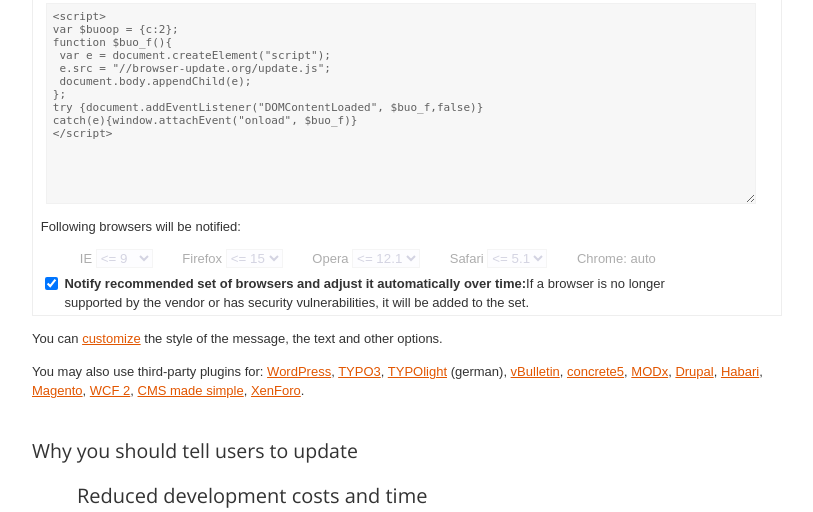
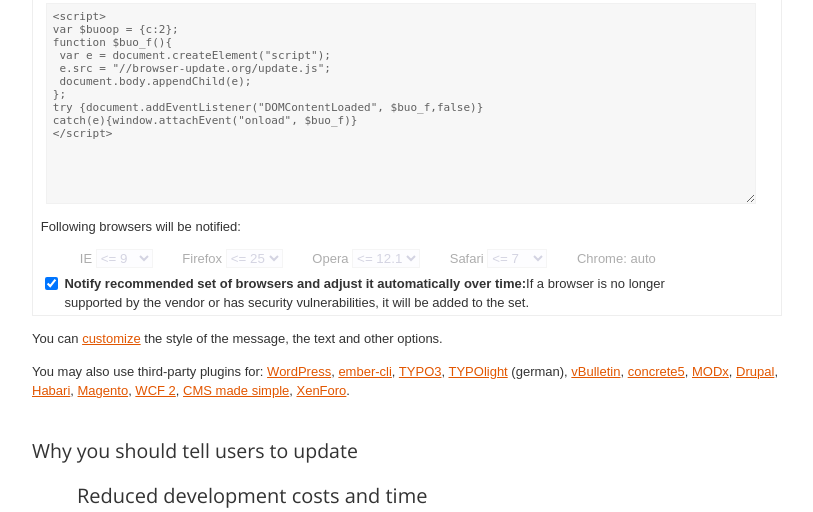
Before and after one commit to browser-update/browser-update, a PHP site: page /index.php in a window 1280 px wide. Shown: the part 1254-1766 px from the top of the page, without its empty margins (233-1046 px from the left). Run offline with PHP 8.4, Linux system fonts and the light colour scheme; data that the repository does not hold is empty; some libraries are stand-ins or nearby versions.

Commit message:
Small changes
* Added link to ember-cli package. Fixes #237
* format numbers on frontpage
* updated verison numbers to reflet script default

```diff
--- a/base.js
+++ b/base.js
@@ -6,9 +6,9 @@
     if (autoupdate.checked) {
         var notify = "";
         setomatdefault('i',2);
-        setomatdefault('f',2);
+        setomatdefault('f',4);
         setomatdefault('o',1);
-        setomatdefault('s',2);
+        setomatdefault('s',4);
         vc.className = "disabled";
     }
     else {
--- a/index.php
+++ b/index.php
@@ -61,12 +61,12 @@
         <div class="numbs">
         <p>
             <?php
-            echo sprintf(T_('<strong class="number">%d</strong> sites are using the Browser-Update.org script.'), number_format(cache_output('countSites'),0,".", ""));
+            echo sprintf(T_('<strong class="number">%s</strong> sites are using the Browser-Update.org script.'), number_format(intval(cache_output('countSites')),0,".", " "));
             ?>
         </p>
         <p>
             <?php
-            echo sprintf(T_('<strong class="number">%d</strong> visitors have already upgraded their browser.'), number_format(cache_output('countUpdates'),0,".", ""));
+            echo sprintf(T_('<strong class="number">%s</strong> visitors have already upgraded their browser.'), number_format(intval(cache_output('countUpdates')),0,".", " "));
             ?>
         </p>
         </div>
@@ -170,11 +170,13 @@
 		<span class="browser">
 			<label for="f-f">Firefox</label>
 			<select id="f-f" onchange="code();">
-				<option value="6">&lt;= 6</option>
+				<option value="5">&lt;= 5</option>
 				<option value="10">&lt;= 10</option>
-				<option value="15" selected>&lt;= 15</option>
+				<option value="15">&lt;= 15</option>
 				<option value="20">&lt;= 20</option>
-                                <option value="25">&lt;= 25</option>
+                                <option value="25" selected>&lt;= 25</option>
+                                <option value="30">&lt;= 30</option>
+                                <option value="35">&lt;= 35</option>
 			</select>
 		</span>
 		<span class="browser">
@@ -183,7 +185,8 @@
                                 <option value="12">&lt;= 12</option>
                                 <option value="12.1" selected>&lt;= 12.1</option>
                                 <option value="15">&lt;= 15</option>
-                                <option value="17">&lt;= 17</option>
+                                <option value="20">&lt;= 20</option>
+                                <option value="25">&lt;= 25</option>
 			</select>
 		</span>
 		<span class="browser">
@@ -191,8 +194,9 @@
 			<select id="f-s" onchange="code();">
 				<option value="4.1">&lt;= 4.1</option>
 				<option value="5">&lt;= 5</option>
-                                <option value="5.1" selected>&lt;= 5.1</option>
-                                <option value="6">&lt;= 6</option>
+                                <option value="5.1">&lt;= 5.1</option>
+                                <option value="6" selected>&lt;= 6</option>
+                                <option value="7">&lt;= 7</option>
 			</select>
 		</span>
 		<span class="browser">
@@ -220,6 +224,7 @@
 			<?php echo T_('You may also use third-party plugins for: ');
                                 echo sprintf(' '.
                                             '<a href="%s">WordPress</a>, ' .
+                                            '<a href="%s">ember-cli</a>, ' .
                                             '<a href="%s">TYPO3</a>, ' .
                                             '<a href="%s">TYPOlight</a> (german), ' .
                                 '<a href="%s">vBulletin</a>, ' .
@@ -229,6 +234,7 @@
 								'<a href="%s">Habari</a>, '.
 								'<a href="%s">Magento</a>, <a href="%s">WCF 2</a>, <a href="%s">CMS made simple</a>, <a href="%s">XenForo</a>.',
 				'http://wordpress.org/extend/plugins/wp-browser-update',
+                                'https://www.npmjs.com/package/ember-cli-browser-update',
                                 'http://typo3.org/extensions/repository/view/browserupdnotify/current/',
 				'http://typolight.org/erweiterungsliste/view/browser_update.html',
                                 'http://www.vbulletin.org/forum/showthread.php?t=239559',
--- a/lib/init.php
+++ b/lib/init.php
@@ -5,7 +5,7 @@
 $default_lang = 'en';
 
 
-function cache_output($function,$hours=0.5) {
+function cache_output($function,$hours=0.1) {
 	$cachefile = "cache/" . md5($function) . '.cache.html';
 
 	if (!file_exists($cachefile) || filemtime($cachefile) < (time() - 3600*$hours)) {
```
